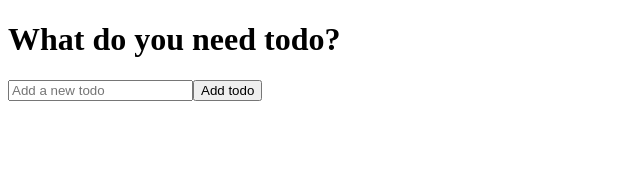
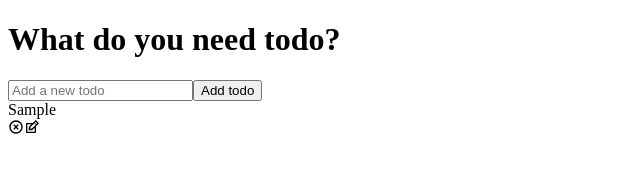
Before and after one commit to Pugsly99/ToDo_React, a React (Create React App) app: page / in a window 1280 px wide. Both pictures are taken after typing "Sample" into the empty fields and a click on the button "Add todo". Shown: the top 191 px of the page, without its empty margins (0-640 px from the left). Built offline with nearby package versions, Linux system fonts and the light colour scheme.

Commit message:
can create a todo

```diff
--- a/src/components/Todo.js
+++ b/src/components/Todo.js
@@ -0,0 +1,32 @@
+import React, { useState } from 'react';
+import TodoForm from './TodoForm';
+import TodoList from './TodoList';
+import { TiEdit } from 'react-icons/ti';
+import { RiCloseCircleLine } from 'react-icons/ri';
+
+function Todo({ todos, completeTodo }) {
+	const [edit, setEdit] = useState({
+		id: null,
+		value: '',
+	});
+
+	return todos.map((todo, index) => (
+		<div
+			className={todo.isComplete ? 'todo-row complete' : 'todo-row'}
+			key={index}
+		>
+			<div
+				key={todo.id}
+				onClick={() => completeTodo(todo.id)}
+			>
+				{todo.text}
+			</div>
+			<div className='icons'>
+				<RiCloseCircleLine />
+				<TiEdit />
+			</div>
+		</div>
+	));
+}
+
+export default Todo;
--- a/src/components/TodoList.js
+++ b/src/components/TodoList.js
@@ -1,5 +1,6 @@
 import React, { useState } from 'react';
 import TodoForm from './TodoForm';
+import Todo from './Todo';
 
 function TodoList() {
 	const [todos, setTodos] = useState([]);
@@ -14,10 +15,24 @@
 		setTodos(newTodos);
 	};
 
+	const completeTodo = (id) => {
+		let updatedTodos = todos.map((todo) => {
+			if (todo.id === id) {
+				todo.isComplete = !todo.isComplete;
+			}
+			return todo;
+		});
+		setTodos(updatedTodos);
+	};
+
 	return (
 		<div>
 			<h1>What do you need todo?</h1>
 			<TodoForm onSubmit={addTodo} />
+			<Todo
+				todos={todos}
+				completeTodo={completeTodo}
+			/>
 		</div>
 	);
 }
```
